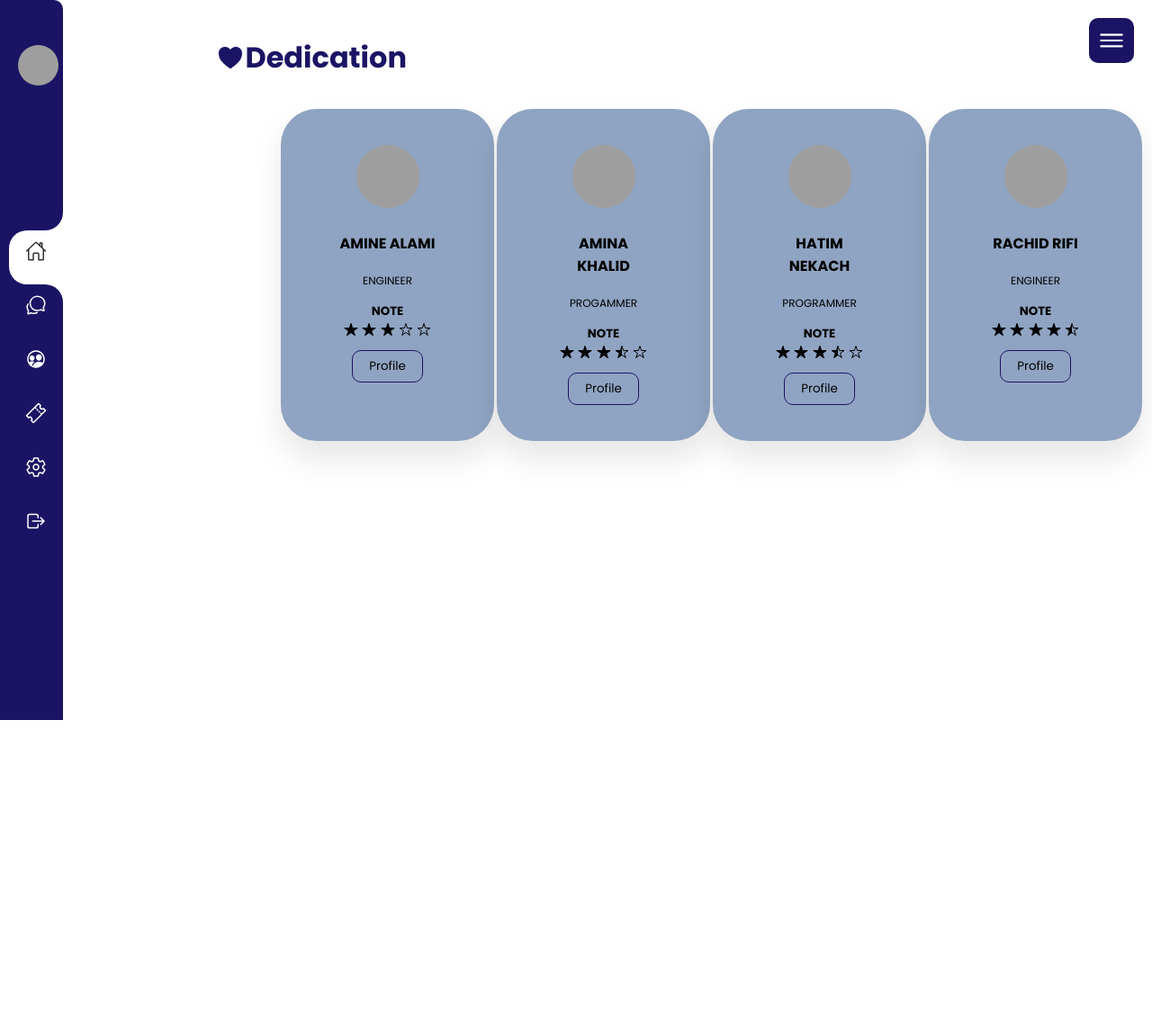
After one commit to BELAILKaoutar/Life-Saver, a PHP site: page /Menu.php in a window 1280 px wide. The commit adds this page. Shown: the whole page at 90% size. Run offline with PHP 8.4, Linux system fonts and the light colour scheme; grey boxes are pictures that could not be loaded.

Commit message:
first commit

```diff
--- a/GenerateOrdonnance.css
+++ b/GenerateOrdonnance.css
@@ -60,7 +60,7 @@
   }
   .adresse > h3{
 
-    font-size: 18px;
+    font-size: 10px;
     margin:20px 0px 0px 10px ;
   }
 
--- a/page1.css
+++ b/Menu.css
@@ -17,8 +17,8 @@ body{
     width: 65px;
     border-top-right-radius: 10px;
     box-sizing: initial;
-    border-left: 5px solid #acc6aa ;
-    background: #acc6aa;
+    border-left: 5px solid #1B1464 ;
+    background: #1B1464;
     transition: width  0.5s;
     overflow: hidden;
 }
@@ -85,7 +85,7 @@ body{
     width: 100%;
     height: 100%;
     border-bottom-right-radius: 20px;
-    background: #acc6aa;
+    background: #1B1464;
 }
 .navigation ul li b:nth-child(2){
     position: absolute;
@@ -103,7 +103,7 @@ body{
     width: 100%;
     height: 100%;
     border-top-right-radius: 20px;
-    background: #acc6aa;
+    background: #1B1464;
 }
 .navigation ul li.active b:nth-child(1),
 .navigation ul li.active b:nth-child(2){
@@ -164,7 +164,7 @@ body{
     right: 20px;
     width: 50px;
     height: 50px;
-    background: #acc6aa;
+    background: #1B1464;
     border-radius: 10px;
     cursor: pointer;
     display: flex;
@@ -189,25 +189,15 @@ body{
 .toggle.active ion-icon.open{
     display: none;
 }
+
 .main-top{
     display: flex;
     width: 100%;
     bottom: 200px;
   }
-.main-top h2{
-    position:relative ;
-    color: #a5b1c2;
-    top: 10px;
-    text-transform: capitalize;
-    right: 790px;
-   /* right: 780px;*/
-    margin: 20px  38px 40px ;
-    align-items: center;
-    display: flex;
-}
 .main-top h1{
     position:absolute ;
-    color: #acc6aa;
+    color: #1B1464;
     top: 20px;
     text-transform: capitalize;
     right: 790px;
@@ -216,8 +206,60 @@ body{
     align-items: center;
     display: flex;
 }
+ .main .users{
+    display: flex;
+    width: 100%;
 
-.titre{
-    color: #acc6aa;
-    background-color: #acc6aa;
+ }
+
+.users .car{
+    width: 320px;
+    background:#8fa4c2;
+    text-align: center;
+    border-radius: 40px;
+    padding: 40px;
+    margin: 20px;
+    box-shadow: 0 20px 35px rgba(0, 0, 0, 0.1);
+   /* margin-top: 550px;
+    margin-right: 10px;
+    left: 2px;
+    bottom: 100px;
+     hadi n9astha*/
+    margin: 1400px  20px 650px;
+    margin-right: 1px;
+    margin-left: 2px;
+    margin-top: 1200px;
+   /*  padding-bottom: 20px;
+    padding-top: 20px;*/
 }
+.users .car img{
+    width: 70px;
+    height: 70px;
+    border-radius: 50%;
+  }
+.users .car h4{
+    text-transform: uppercase;
+    margin: 20px;
+}
+.users .car h5{
+    text-transform: uppercase;
+}
+.users .car p{
+    font-size: 12px;
+    margin-bottom: 15px;
+    text-transform: uppercase;
+}
+.users .car button{
+    width: 50%;
+    margin-top: 8px;
+    padding: 7px;
+    cursor: pointer;
+    border-radius: 10px;
+    background: transparent;
+    border: 1px solid #1B1464;
+  }
+.users .car button:hover{
+    background:#1B1464;
+    color: #fff;
+    transition: 0.5s;
+  }
--- /dev/null
+++ b/Menu.php
@@ -0,0 +1,202 @@
+<!DOCTYPE html>
+<html lang="en">
+<head>
+    <meta charset="UTF-8">
+    <meta http-equiv="X-UA-Compatible" content="IE=edge">
+    <meta name="viewport" content="width=device-width, initial-scale=1.0">
+    <title>Menu</title>
+    <link rel="stylesheet" type="text/css" href="Menu.css">
+    <link rel="icon" type="image/x-icon" href="favicon.png">
+</head>
+<body>
+    <div class="navigation">
+        <ul>
+            <li><a href="#" class="logo">
+                <img src="logokoko.jpg">
+                <span >We Can Fix It</span>
+              </a></li>
+            <li class="list active">
+                <b></b>
+                <b></b>
+                <a href="Menu.php" class="active"  >
+                    <span class="icon"><ion-icon name="home-outline"></ion-icon></span>
+                    <span class="nav-item">Dashboard</span>
+                </a>
+            </li>
+            <li class="list">
+                <b></b>
+                <b></b>
+                <a href="Gmail.php" >
+                    <span class="icon"><ion-icon name="chatbubbles-outline"></ion-icon></span>
+                    <span class="nav-item">Messages</span>
+                </a>
+            </li>
+            <li class="list">
+                <b></b>
+                <b></b>
+                <a href="employee.php" >
+                    <span class="icon"><ion-icon name="people-circle-outline"></ion-icon></span>
+                    <span class="nav-item">Schedule</span>
+                </a>
+            </li>
+            <li class="list">
+                <b></b>
+                <b></b>
+                <a href="T.php" >
+                    <span class="icon"><ion-icon name="ticket-outline"></ion-icon></span>
+                    <span class="nav-item">Tickets</span>
+                </a>
+            </li>
+            <li class="list">
+                <b></b>
+                <b></b>
+                <a href="settings.php" >
+                    <span class="icon"><ion-icon name="settings-outline"></ion-icon></span>
+                    <span class="nav-item">Settings</span>
+                </a>
+            </li>
+            <li class="list">
+                <b></b>
+                <b></b>
+                <a  href="logout.php">
+                    <span class="icon"><ion-icon name="log-out-outline"></ion-icon></span>
+                    <span class="nav-item">Sign Out</span>
+                </a>
+            </li>
+             <div class="indicator"></div>
+        </ul>
+    </div>
+<div class="main">
+   <div class="topbar">
+    <div class="toggle">
+        <ion-icon name="menu-outline" class="open"></ion-icon>
+        <ion-icon name="close-circle-outline" class="close"></ion-icon>
+    </div>
+
+
+<!--cards-->
+
+<div class=" main-top">
+     <h1><ion-icon name="heart"></ion-icon>Dedication</h1>
+        </div>
+        <div class=" users">
+        <div class="car">
+            <img src="profile1.jpg">
+            <h4>Amine Alami</h4>
+            <p>Engineer</p>
+            <h5>Note</h5>
+            <ion-icon name="star"></ion-icon>
+          <ion-icon name="star"></ion-icon>
+          <ion-icon name="star"></ion-icon>
+          <ion-icon name="star-outline"></ion-icon>
+          <ion-icon name="star-outline"></ion-icon>
+            <div class="per">
+            </div>
+            <button>Profile</button>
+
+          </div>
+          <div class="swiper-slide car">
+            <img src=profile2.png>
+            <h4>Amina Khalid</h4>
+            <p>Progammer</p>
+            <h5>Note</h5>
+            <ion-icon name="star"></ion-icon>
+            <ion-icon name="star"></ion-icon>
+            <ion-icon name="star"></ion-icon>
+            <ion-icon name="star-half"></ion-icon>
+            <ion-icon name="star-outline"></ion-icon>
+            <div class="per">
+            </div>
+            <button>Profile</button>
+          </div>
+          <div class=" car">
+            <img src="profile3.jpg">
+            <h4>Hatim Nekach</h4>
+            <p>Programmer</p>
+            <h5>Note</h5>
+            <ion-icon name="star"></ion-icon>
+            <ion-icon name="star"></ion-icon>
+            <ion-icon name="star"></ion-icon>
+            <ion-icon name="star-half"></ion-icon>
+            <ion-icon name="star-outline"></ion-icon>
+           <div class="per">
+            </div>
+            <button>Profile</button>
+          </div>
+          <div class="car">
+            <img src="profile4.jpg">
+            <h4>Rachid Rifi</h4>
+            <p>Engineer</p>
+            <h5>Note</h5>
+            <ion-icon name="star"></ion-icon>
+            <ion-icon name="star"></ion-icon>
+            <ion-icon name="star"></ion-icon>
+            <ion-icon name="star"></ion-icon>
+            <ion-icon name="star-half"></ion-icon>
+            <div class="per">
+
+            </div>
+            <button>Profile</button>
+          </div>
+          <!--cardss-->
+
+    <!--<div class="cardBox">
+        <div class="card">
+            <div>
+                <div class="numbers">2</div>
+                <div class="cardName">Employee</div>
+            </div>
+            <div class="iconBx">
+                <ion-icon name="people-outline"></ion-icon>
+            </div>
+        </div>
+        <div class="card">
+            <div>
+                <div class="numbers">2</div>
+                <div class="cardName">Messages</div>
+            </div>
+            <div class="iconBx">
+                <ion-icon name="mail-unread-outline"></ion-icon>
+            </div>
+        </div>
+        <div class="card">
+            <div>
+                <div class="numbers">2</div>
+                <div class="cardName">Tickets</div>
+            </div>
+            <div class="iconBx">
+                <ion-icon name="clipboard-outline"></ion-icon>
+            </div>
+        </div>
+      </div>-->
+
+
+
+      </div>
+  </div>
+</div>
+    <script type="module" src="https://unpkg.com/ionicons@5.5.2/dist/ionicons/ionicons.esm.js"></script>
+    <script nomodule src="https://unpkg.com/ionicons@5.5.2/dist/ionicons/ionicons.js"></script>
+    <script>
+
+        let menuToggle = document.querySelector('.toggle');
+        let navigation = document.querySelector('.navigation')
+        menuToggle.onclick = function(){
+            menuToggle.classList.toggle('active');
+            navigation.classList.toggle('active');
+        }
+        //add active class in selected list item   window.alert("Hello Koautar!");
+         //alert("Hello Kaoutar!");
+         let list = document.querySelectorAll('.list');
+        for(let i=0; i<list.length ;i++){
+            list[i].onclick = function(){
+                let j=0;
+                while(j < list.length){
+                   list[j++].className= 'list';
+                }
+                list[i].className = 'list active';
+            }
+        }
+     </script>
+</body>
+</html>
--- a/addOrd.php
+++ b/addOrd.php
@@ -141,14 +141,16 @@ $medications = Medicament::listeMedicaments(); // Use a different variable name
                 ?>
             </tbody>
         </table>
+      <button id="submit" type="submit" value="Ajouter Ordonnance" name="submit"> Ajouter Ordonnance</button>
+
     </form>
 
 
-<button id="submit" type="button" value="Ajouter Ordonnance" name="submit"> Ajouter Ordonnance</button>
 </div>
     </div>
 
 </div>
+
     <script type="module" src="https://unpkg.com/ionicons@5.5.2/dist/ionicons/ionicons.esm.js"></script>
     <script nomodule src="https://unpkg.com/ionicons@5.5.2/dist/ionicons/ionicons.js"></script>
     <script src="https://code.jquery.com/jquery-3.6.4.min.js"></script>
```
Also changed, not shown: Generateordonnance.php (+16 -9 lines), Medication.php (+21 -0 lines), medecin.php (+21 -0 lines), ordonnance.php (+21 -1 lines), page1.php (+27 -7 lines), patient.php (+24 -3 lines).
